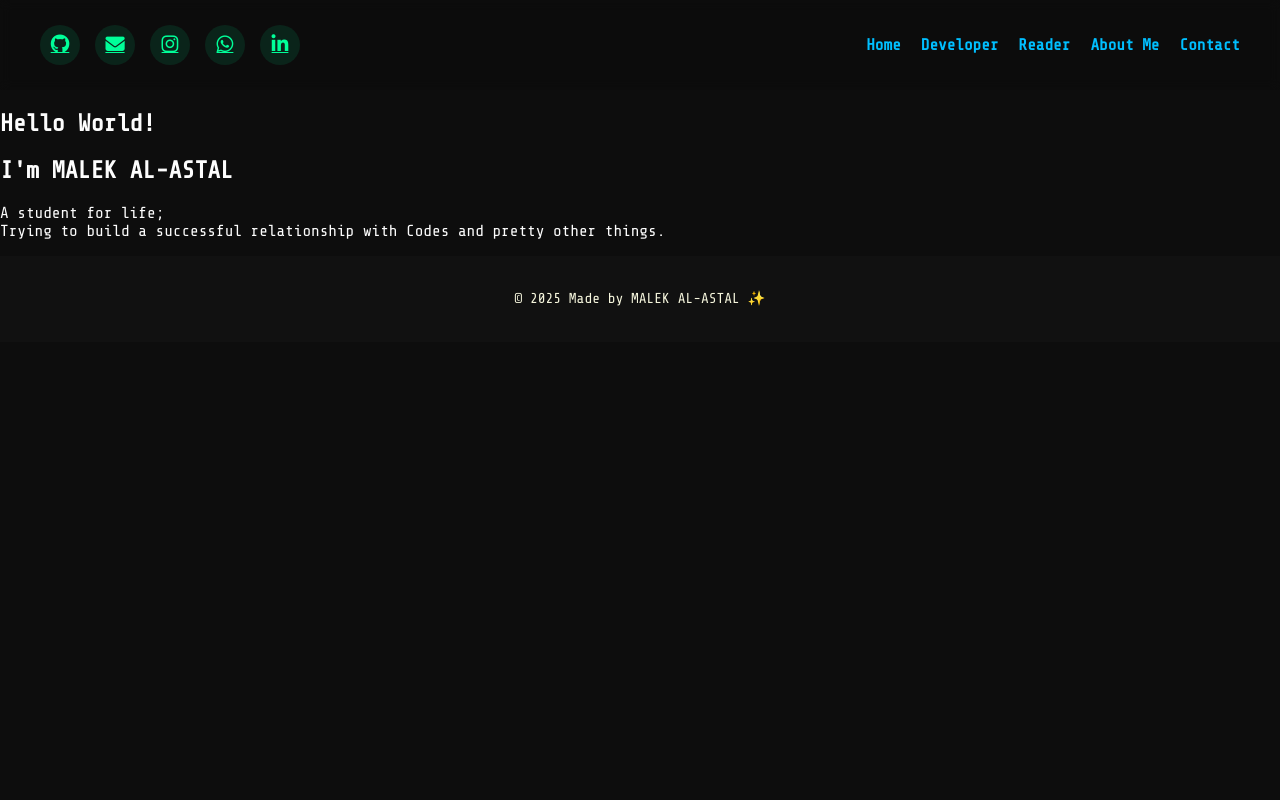
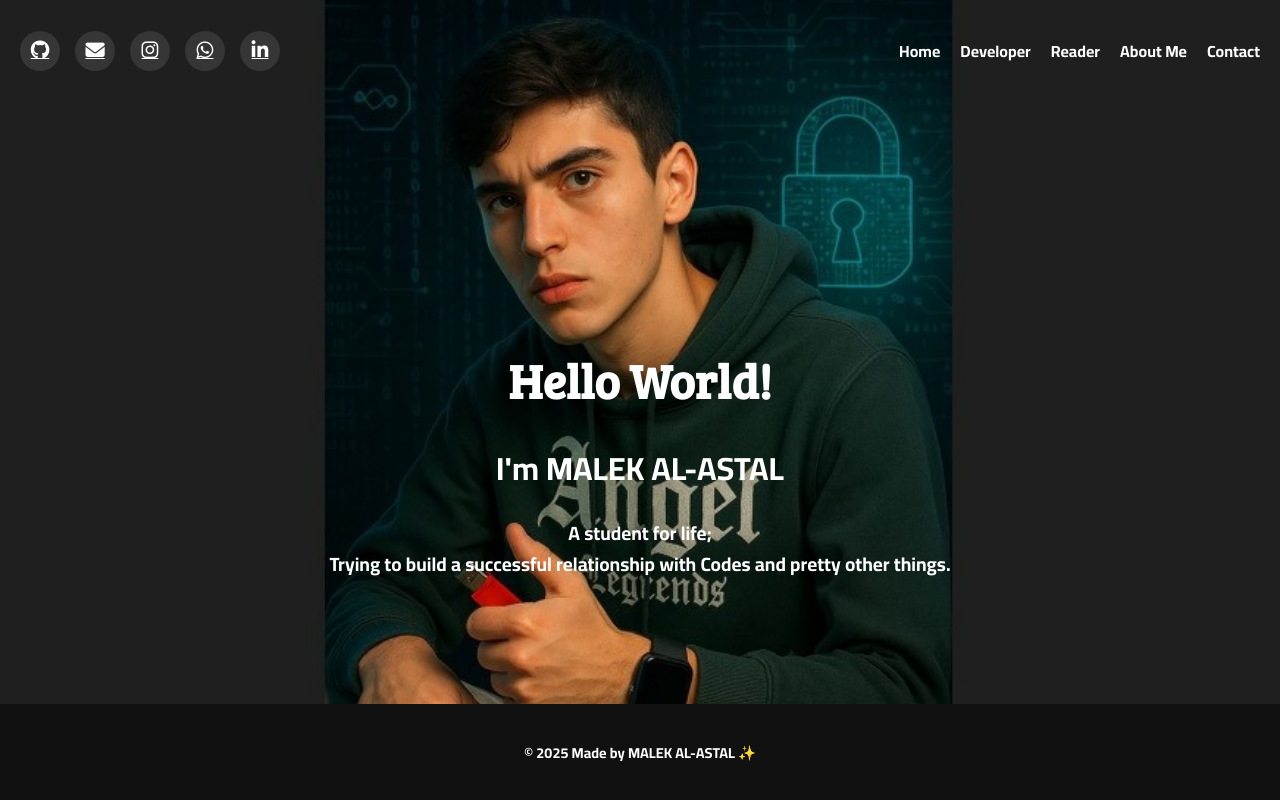
Before and after one commit to malekk2006/malek.github.io, a plain HTML site: page index.html in a window 1280 px wide. Drawn offline with nearby package versions, Linux system fonts and the light colour scheme.

Commit message:
Update style.css

```diff
--- a/css/style.css
+++ b/css/style.css
@@ -1,19 +1,18 @@
-@import url('https://fonts.googleapis.com/css2?family=Share+Tech+Mono&display=swap');
+@import url('https://fonts.googleapis.com/css2?family=Bree+Serif&display=swap');
+@import url('https://fonts.googleapis.com/css2?family=Cairo:wght@700&display=swap');
 
 body {
   margin: 0;
-  font-family: 'Share Tech Mono', monospace;
-  background-color: #0d0d0d;
-  color: #fdfdfd;
+  font-family: 'Cairo', sans-serif;
+  background-color: #0f0f0f;
+  color: white;
 }
 
-.hero {
-  position: relative;
-  width: 100%;
-  height: 100vh;
+.header {
   background-image: url("../assets/bg.jpg");
   background-size: cover;
   background-position: center;
+  height: 100vh;
   display: flex;
   flex-direction: column;
   justify-content: space-between;
@@ -23,11 +22,7 @@ body {
   display: flex;
   justify-content: space-between;
   align-items: center;
-  padding: 20px 40px;
-  background: rgba(13, 13, 13, 0.6);
-  backdrop-filter: blur(6px);
-  position: relative;
-  z-index: 2;
+  padding: 20px;
 }
 
 .nav-menu {
@@ -37,14 +32,14 @@ body {
 }
 
 .nav-menu li a {
-  color: #00bfff;
+  color: white;
   text-decoration: none;
   font-weight: bold;
   transition: color 0.3s;
 }
 
 .nav-menu li a:hover {
-  color: #00ff99;
+  color: #f0a500;
   text-decoration: underline;
 }
 
@@ -54,9 +49,9 @@ body {
 }
 
 .social-links a {
-  color: #00ff99;
+  color: white;
   font-size: 1.2em;
-  background: rgba(0, 255, 153, 0.1);
+  background: rgba(255, 255, 255, 0.1);
   border-radius: 50%;
   width: 40px;
   height: 40px;
@@ -67,37 +62,33 @@ body {
 }
 
 .social-links a:hover {
-  background: #00bfff;
-  color: black;
+  background: #f0a500;
 }
 
-.overlay {
+.container {
   text-align: center;
-  padding: 100px 20px;
-  z-index: 2;
-  position: relative;
+  margin-top: 100px;
 }
 
-.overlay h1 {
+.container h1 {
+  font-family: 'Bree Serif', serif;
   font-size: 3em;
-  color: #aeefff;
+  margin-bottom: 10px;
 }
 
-.overlay h2 {
+.container h2 {
   font-size: 2em;
-  color: #00bfff;
+  margin-bottom: 20px;
 }
 
-.overlay p {
+.container p {
   font-size: 1.2em;
   line-height: 1.6;
-  color: #fdfdfd;
 }
 
 .footer {
   text-align: center;
   padding: 20px;
   background-color: #111;
-  color: #f5f5dc;
   font-size: 0.9em;
 }
```
